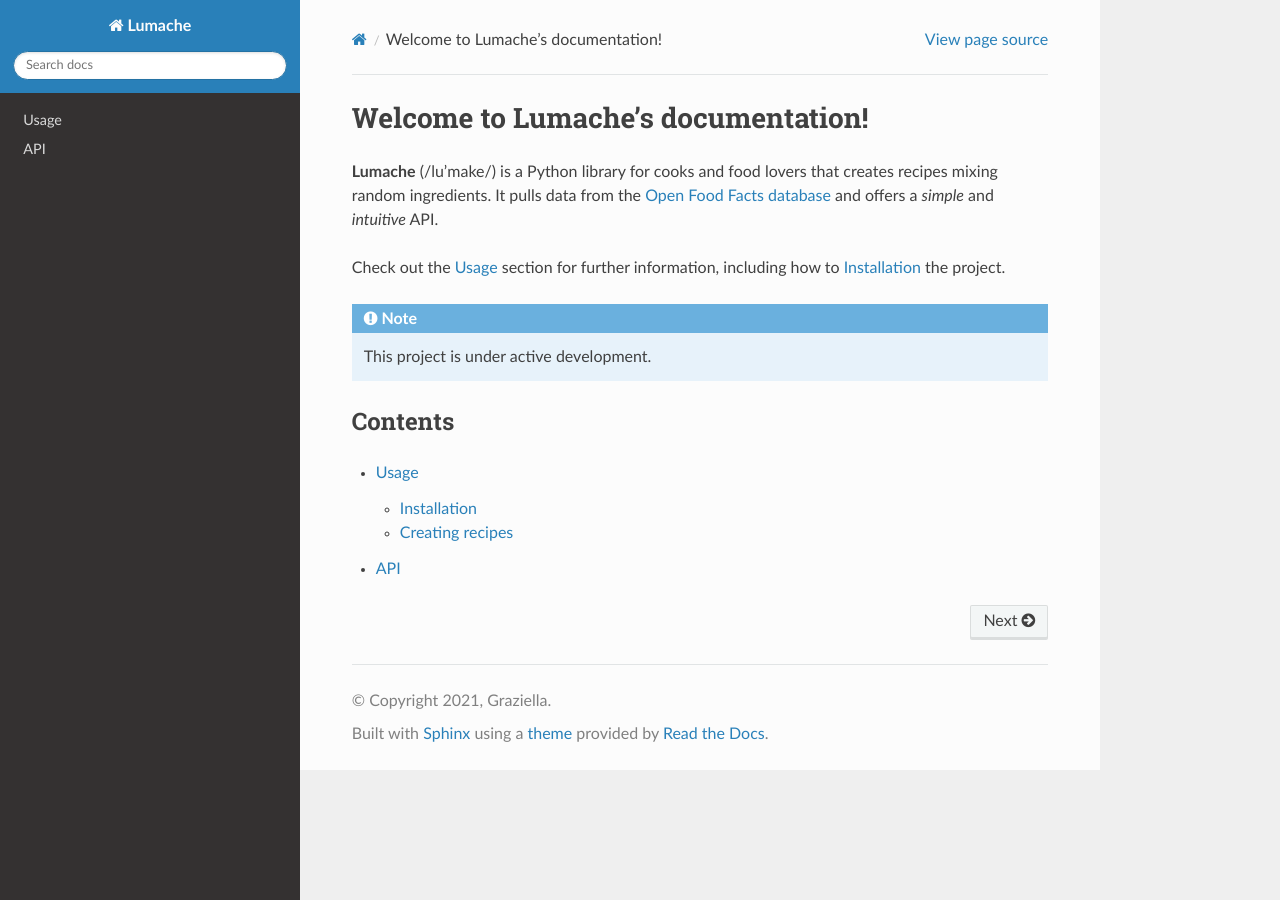
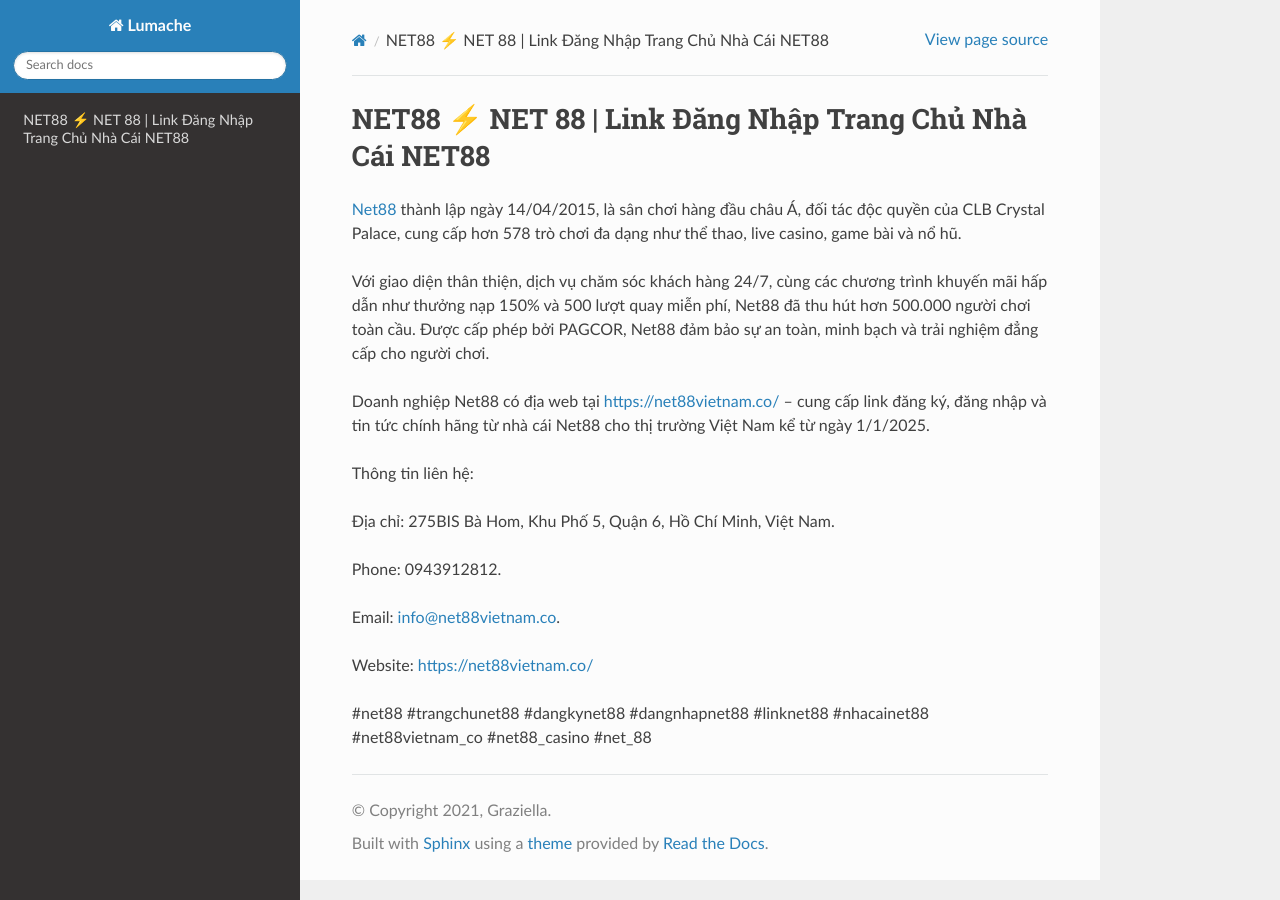
Before and after one commit to parkisngan19/net88vietnamco, a Sphinx documentation site: the page built from docs/source/index.rst, in a window 1280 px wide. Built offline with Sphinx 7.4.7 and the Read the Docs theme 3.1.0, drawn with Linux system fonts in a browser that asks for light colours.

Commit message:
Update index.rst

```diff
--- a/docs/source/index.rst
+++ b/docs/source/index.rst
@@ -1,22 +1,20 @@
-Welcome to Lumache's documentation!
+NET88 ⚡️ NET 88 | Link Đăng Nhập Trang Chủ Nhà Cái NET88
 ===================================
 
-**Lumache** (/lu'make/) is a Python library for cooks and food lovers
-that creates recipes mixing random ingredients.
-It pulls data from the `Open Food Facts database <https://world.openfoodfacts.org/>`_
-and offers a *simple* and *intuitive* API.
+`Net88 <https://net88vietnam.co/>`_ thành lập ngày 14/04/2015, là sân chơi hàng đầu châu Á, đối tác độc quyền của CLB Crystal Palace, cung cấp hơn 578 trò chơi đa dạng như thể thao, live casino, game bài và nổ hũ.
 
-Check out the :doc:`usage` section for further information, including
-how to :ref:`installation` the project.
+Với giao diện thân thiện, dịch vụ chăm sóc khách hàng 24/7, cùng các chương trình khuyến mãi hấp dẫn như thưởng nạp 150% và 500 lượt quay miễn phí, Net88 đã thu hút hơn 500.000 người chơi toàn cầu. Được cấp phép bởi PAGCOR, Net88 đảm bảo sự an toàn, minh bạch và trải nghiệm đẳng cấp cho người chơi.
 
-.. note::
+Doanh nghiệp Net88 có địa web tại https://net88vietnam.co/ – cung cấp link đăng ký, đăng nhập và tin tức chính hãng từ nhà cái Net88 cho thị trường Việt Nam kể từ ngày 1/1/2025.
 
-   This project is under active development.
+Thông tin liên hệ:
 
-Contents
---------
+Địa chỉ: 275BIS Bà Hom, Khu Phố 5, Quận 6, Hồ Chí Minh, Việt Nam.
 
-.. toctree::
+Phone: 0943912812.
 
-   usage
-   api
+Email: info@net88vietnam.co.
+
+Website: https://net88vietnam.co/
+
+#net88 #trangchunet88 #dangkynet88 #dangnhapnet88 #linknet88 #nhacainet88 #net88vietnam_co #net88_casino #net_88
```
